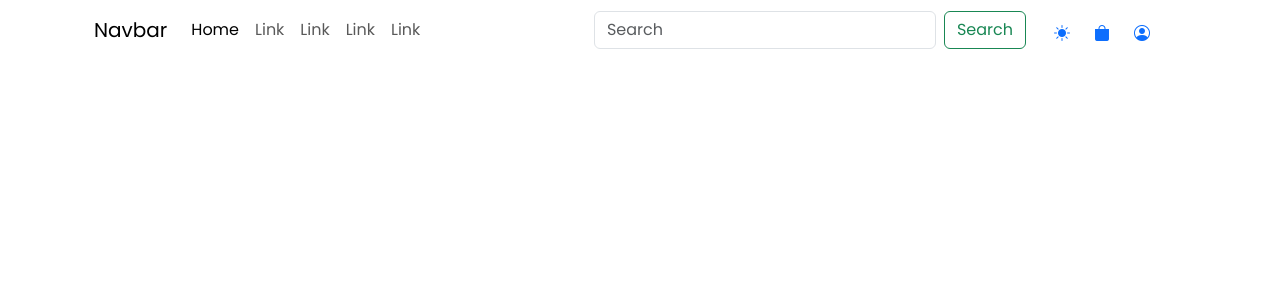
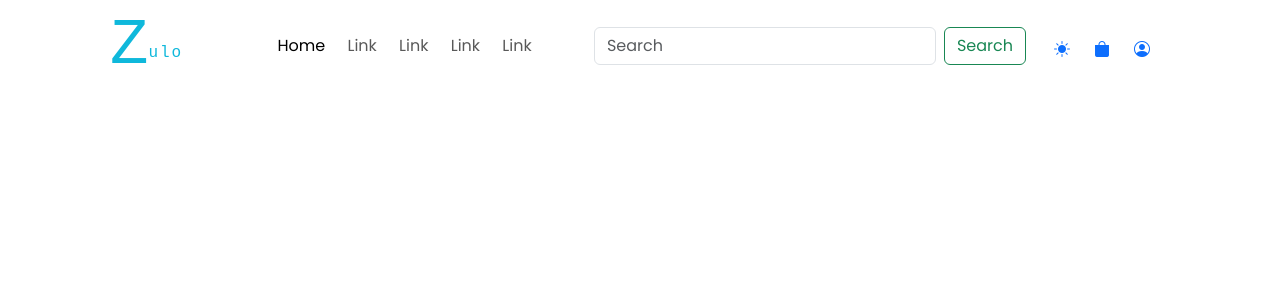
Before and after one commit to dimuthx353/zulo, a PHP site: page / in a window 1280 px wide. Shown: the top 300 px of the page. Run offline with PHP 8.4, Linux system fonts and the light colour scheme; style sheets or scripts are compiled from the project's sources; some libraries are stand-ins or nearby versions.

Commit message:
logo-style

```diff
--- a/css/nav.css
+++ b/css/nav.css
@@ -1,7 +1,49 @@
+html[data-bs-theme=light] .hello:hover i {
+  color: #f8f9fa !important;
+}
 html[data-bs-theme=light] .hello > a > i {
   color: #0d6efd !important;
 }
 
-html[data-bs-theme=light] .hello:hover i {
-  color: #f8f9fa !important;
+.logo-animation {
+  color: #0dcaf0;
+  animation: colorChange 60s ease-in infinite;
+  font-family: "Courier New", Courier, monospace;
+}
+.logo-animation .logo-span-text {
+  position: relative;
+  bottom: 6px;
+  letter-spacing: 2px;
+}
+@keyframes colorChange {
+  0% {
+    color: #0dcaf0;
+  }
+  50% {
+    color: #212529;
+  }
+  52% {
+    color: #0d6efd;
+  }
+  100% {
+    color: #198754;
+  }
+}
+.logo-animation .z-rotate-animation {
+  animation: rotate-ani 8s ease-in-out 1;
+  display: inline-block;
+}
+@keyframes rotate-ani {
+  0% {
+    rotate: 0deg;
+  }
+  20% {
+    rotate: 240deg;
+  }
+  50% {
+    rotate: 180deg;
+  }
+  100% {
+    rotate: 360deg;
+  }
 }/*# sourceMappingURL=nav.css.map */
--- a/index.html
+++ b/index.html
@@ -25,7 +25,10 @@
     <div class="container">
       <nav class="navbar navbar-expand-lg navbar-light">
         <div class="container-fluid">
-          <a class="navbar-brand" href="#">Navbar</a>
+          <a class="navbar-brand logo-animation px-3 py-0" href="#">
+            <span class="display-3 z-rotate-animation">Z</span
+            ><span class="h6 logo-span-text">ulo</span>
+          </a>
           <button
             class="navbar-toggler"
             type="button"
@@ -39,7 +42,9 @@
           </button>
 
           <div class="collapse navbar-collapse" id="navbarSupportedContent">
-            <ul class="navbar-nav me-auto mb-2 mb-lg-0">
+            <ul
+              class="navbar-nav me-auto mb-2 mb-lg-0 flex-grow-1 justify-content-evenly px-lg-5"
+            >
               <li class="nav-item">
                 <a class="nav-link active" aria-current="page" href="#">Home</a>
               </li>
@@ -115,6 +120,7 @@
       crossorigin="anonymous"
     ></script>
     <script src="node_modules/bootstrap/dist/js/bootstrap.bundle.min.js"></script>
+
     <script src="./js/function.js"></script>
   </body>
 </html>
--- a/scss/nav.scss
+++ b/scss/nav.scss
@@ -1,12 +1,69 @@
 @import '../node_modules/bootstrap/scss/functions';
 @import '../node_modules/bootstrap/scss/variables';
 
-html[data-bs-theme='light'] .hello > a > i {
-  color: $primary !important;
+html[data-bs-theme='light'] {
+  .hello {
+    &:hover {
+      i {
+        color: $light !important;
+      }
+    }
+  }
+
+  .hello > a > i {
+    color: $primary !important;
+  }
 }
 
-html[data-bs-theme='light'] .hello:hover {
-  i {
-    color: $light !important;
+.logo-animation {
+  color: $info;
+  animation: colorChange 60s ease-in infinite;
+  font-family: 'Courier New', Courier, monospace;
+
+  .logo-span-text {
+    position: relative;
+    bottom: 6px;
+    letter-spacing: 2px;
+  }
+
+  @keyframes colorChange {
+    0% {
+      color: $info;
+    }
+
+    50% {
+      color: $dark;
+    }
+
+    52% {
+      color: $primary;
+    }
+
+    100% {
+      color: $success;
+    }
+  }
+
+  .z-rotate-animation {
+    animation: rotate-ani 8s ease-in-out 1;
+    display: inline-block;
+
+    @keyframes rotate-ani {
+      0% {
+        rotate: 0deg;
+      }
+
+      20% {
+        rotate: 240deg;
+      }
+
+      50% {
+        rotate: 180deg;
+      }
+
+      100% {
+        rotate: 360deg;
+      }
+    }
   }
 }
```
Also changed, not shown: 1 other file.
